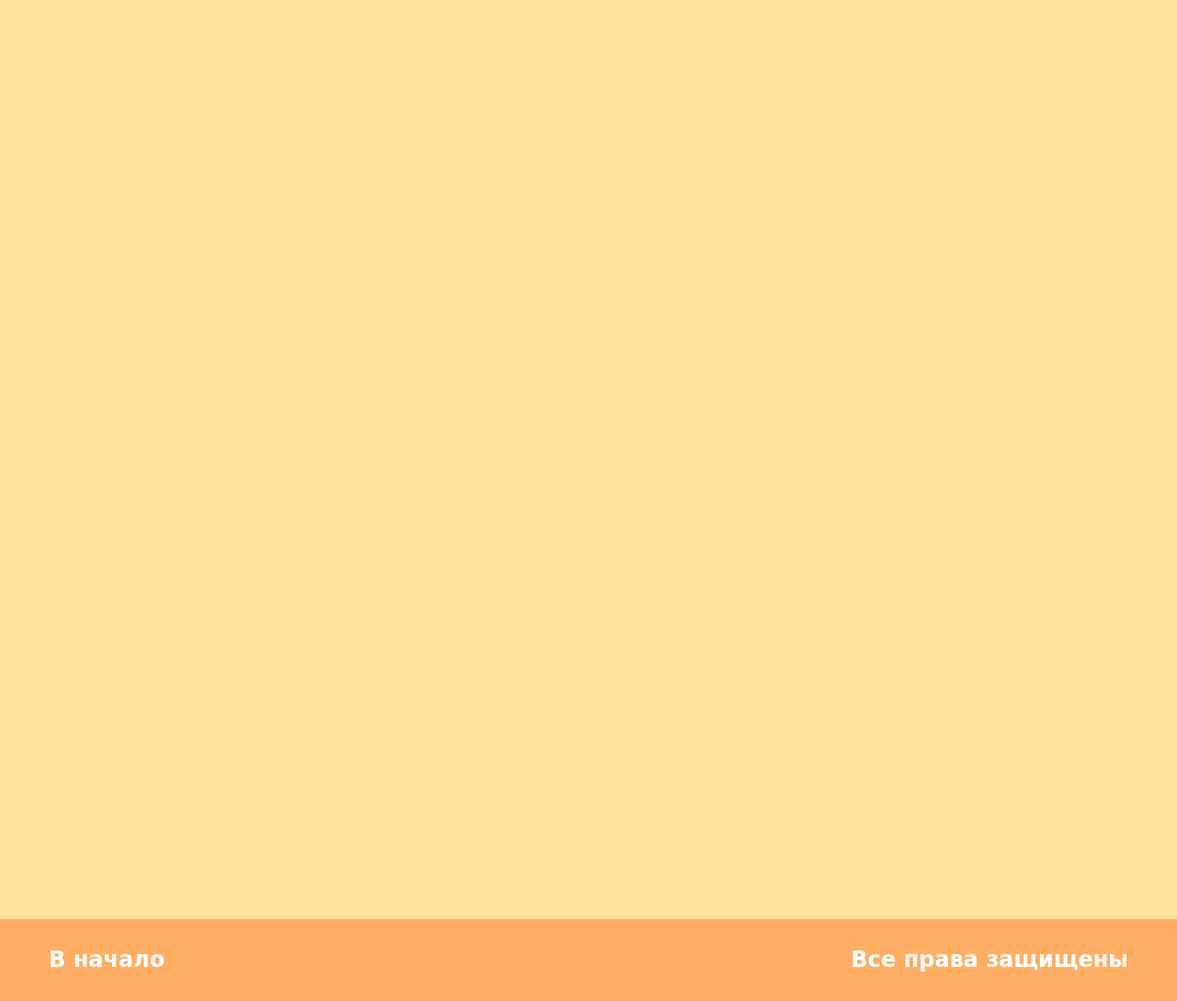
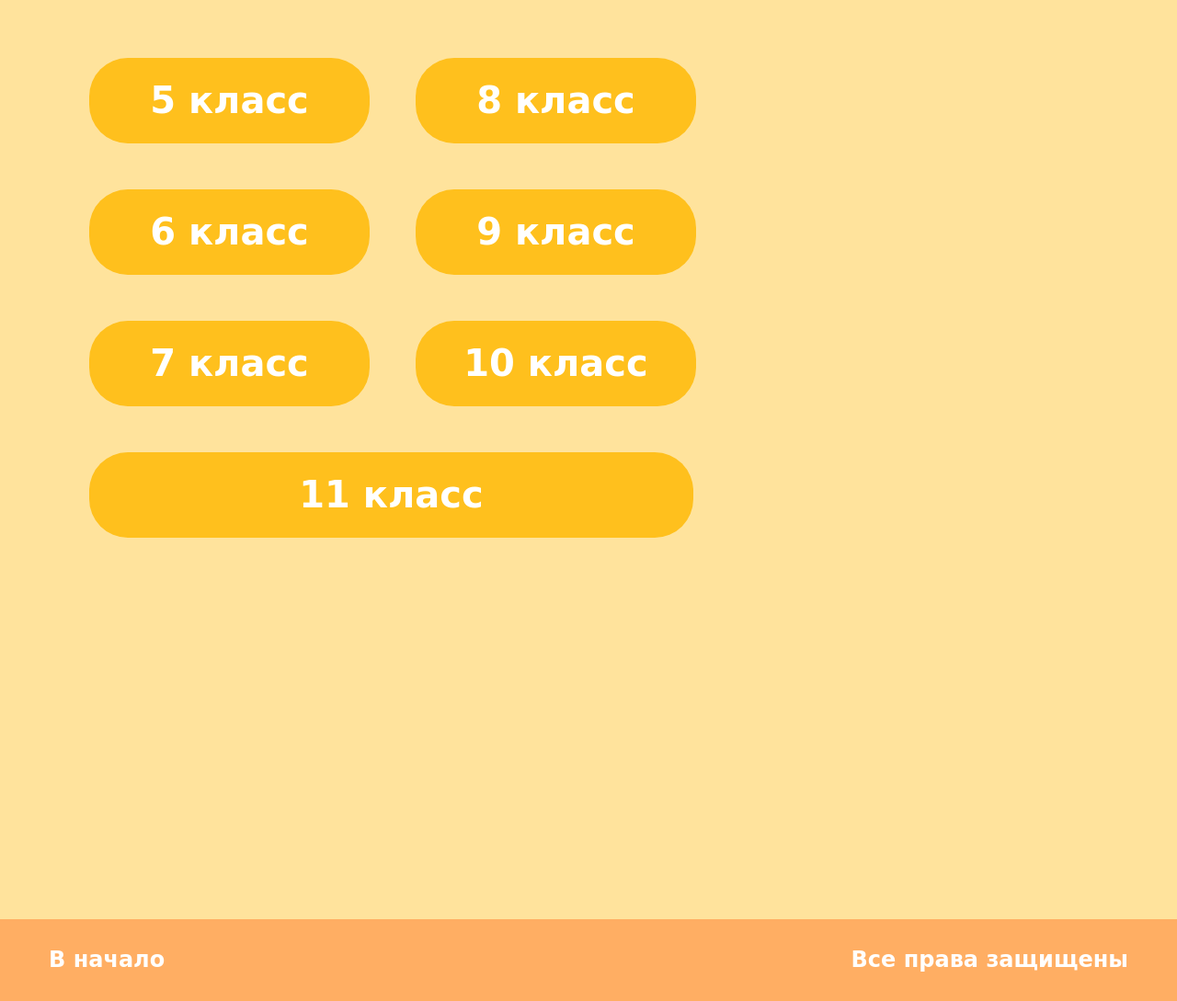
Before and after one commit to marl-ot/veb_kk, a Django app: page /teacher/classes/ in a window 1280 px wide. Shown: the part 232-1321 px from the top of the page at 92% size. Run offline with Django 4.2, Linux system fonts and the light colour scheme; some libraries are stand-ins or nearby versions.

Commit message:
full logo + classes

```diff
--- a/main/templates/main/teacher/classes.html
+++ b/main/templates/main/teacher/classes.html
@@ -2,19 +2,20 @@
 {% block title %}Электронные контурные карты{% endblock %}
 {% block main %}
 <main class="classes-wrapper">
-    <ul class="list-articles">
-        {% for c in classes %}
-                <li><div class="article-panel">
-        <p class="first">Категория: {{c.number}}</p>
-        <p class="last">Дата: {{c.num_id}}</p>
+    <!-- <div class="classes-wrapper"> -->
+    <div class="classes-wrapper-2">
+        <section class="classes">
+            <a href="{% url 'class' %}" class="class-link">5 класс</a>
+            <a href="{% url 'class' %}" class="class-link">6 класс</a>
+            <a href="{% url 'class' %}" class="class-link">7 класс</a>
+        </section>
+        <section class="classes">
+            <a href="{% url 'class' %}" class="class-link">8 класс</a>
+            <a href="{% url 'class' %}" class="class-link">9 класс</a>
+            <a href="{% url 'class' %}" class="class-link">10 класс</a>
+        </section>
     </div>
-
-                    <h2>{{c.content}}</h2>
-        {{c.photo}}
-                <div class="clear"></div>
-                <p class="link-read-post"><a href="{{ c.get_absolute_url }}">Читать пост</a></p>
-                </li>
-        {% endfor %}
-    </ul>
+    <a href="{% url 'class' %}" class="class-link  class-11">11 класс</a>
+    <!-- </div> -->
 </main>
 {% endblock %}
```
